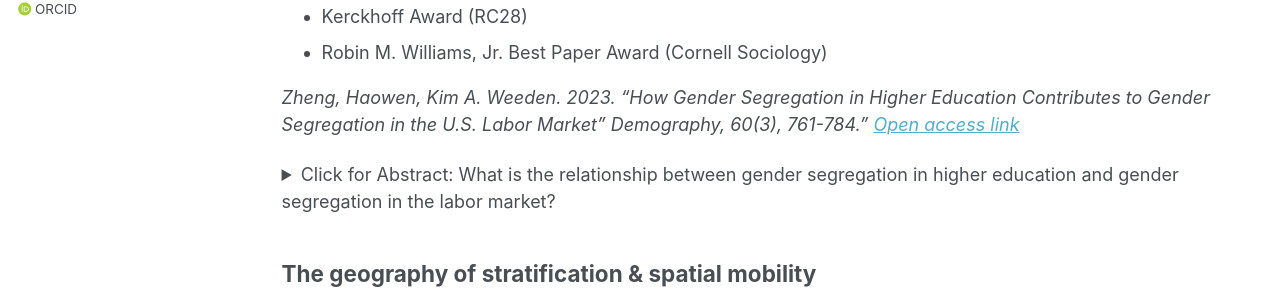
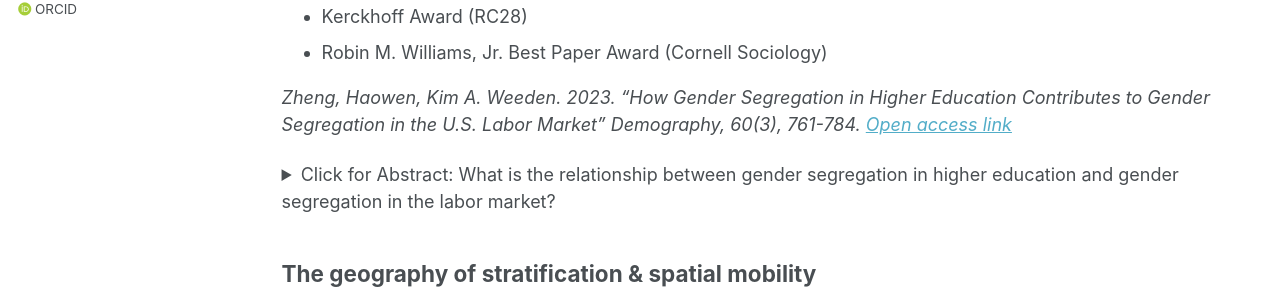
Before and after one commit to haowenzhg/haowenzhg.github.io, a Jekyll site: the page built from _pages/research.md, in a window 1280 px wide and 900 px high. Shown: the part 471-778 px from the top of the window. Built offline with Jekyll 4.4.1, drawn with Linux system fonts in a browser that asks for light colours; some web fonts are replaced.

```diff
--- a/_pages/research.md
+++ b/_pages/research.md
@@ -18,7 +18,7 @@ _Zheng, Haowen. “Competitive Income Trajectories: Gender Inequality in the Lif
 * Kerckhoff Award (RC28)
 * Robin M. Williams, Jr. Best Paper Award (Cornell Sociology)
 
-_Zheng, Haowen, Kim A. Weeden. 2023. “How Gender Segregation in Higher Education Contributes to Gender Segregation in the U.S. Labor Market” Demography, 60(3), 761-784." [Open access link](https://read.dukeupress.edu/demography/article/60/3/761/351462/How-Gender-Segregation-in-Higher-Education)_
+_Zheng, Haowen, Kim A. Weeden. 2023. “How Gender Segregation in Higher Education Contributes to Gender Segregation in the U.S. Labor Market” Demography, 60(3), 761-784. [Open access link](https://read.dukeupress.edu/demography/article/60/3/761/351462/How-Gender-Segregation-in-Higher-Education)_
 
 <details>
 
```
